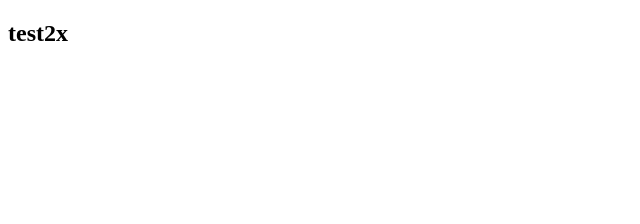
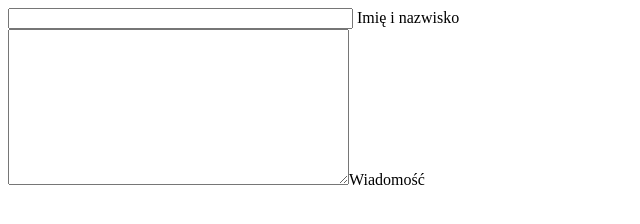
Before and after one commit to sebastiansiejek/float-labels-form, a website built with webpack: page src/index.html in a window 1280 px wide. Shown: the whole page, without its empty margins (0-640 px from the left). Built offline with nearby package versions, Linux system fonts and the light colour scheme.

Commit message:
add example form

```diff
--- a/src/index.html
+++ b/src/index.html
@@ -11,7 +11,14 @@
 </head>
 
 <body>
-    <h2>test2x</h2>
+    <form action="" method="post">
+        <div class="form-field">
+            <input type="text" name="your-name" value="" size="40"> <label for="name">Imię i nazwisko</label>
+        </div>
+        <div class="form-field message">
+            <span class="wpcf7-form-control-wrap your-message"><textarea name="your-message" cols="40" rows="10" class="wpcf7-form-control wpcf7-textarea wpcf7-validates-as-required" id="message" aria-required="true" aria-invalid="false"></textarea></span><label for="message">Wiadomość</label>
+        </div>
+    </form>
 </body>
 
 </html>
```
